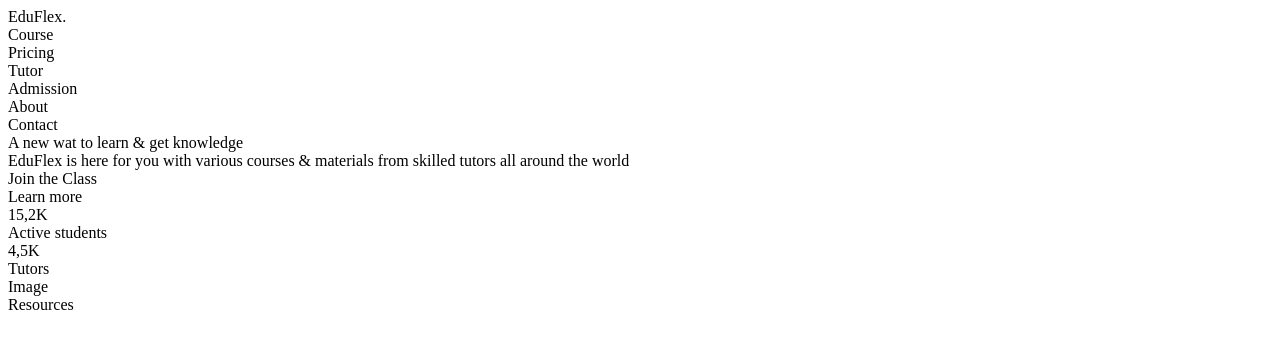
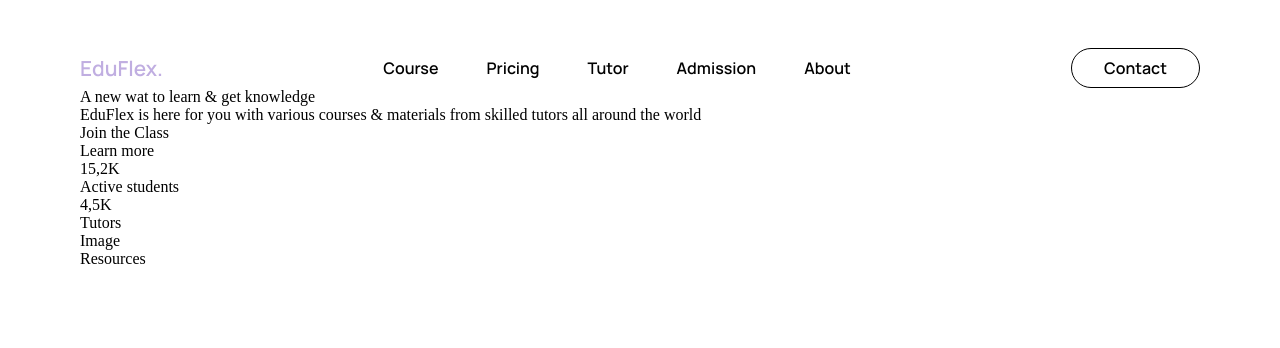
Before and after one commit to AbdelrahmanElhosiny/CSS-Training, a React (Vite) app: page / in a window 1280 px wide. Shown: the top 348 px of the page. Built offline with nearby package versions, Linux system fonts and the light colour scheme.

Commit message:
style navbar

```diff
--- a/src/App.css
+++ b/src/App.css
@@ -0,0 +1,6 @@
+body {
+  height: 100%;
+  width: 100%;
+  padding: 0;
+  margin: 0;
+}
--- a/src/App.tsx
+++ b/src/App.tsx
@@ -1,5 +1,7 @@
 import styled from "@emotion/styled";
+import fonts from "./styles/fonts";
 import "./App.css";
+import color from "./styles/colors";
 
 function App() {
   return (
@@ -47,6 +49,36 @@ function App() {
   );
 }
 
-const Holder = styled.div``;
+const Holder = styled.div`
+  margin-top: 3em;
+  margin-inline: 5em;
+
+  .navbar {
+    display: flex;
+    justify-content: space-between;
+    align-items: center;
+    ${fonts.Primary}
+
+    .logo {
+      color: ${color.purple};
+      font-size: 1.3em;
+    }
+
+    .center-buttons {
+      display: flex;
+      justify-content: center;
+      gap: 3em;
+
+      .center-button {
+      }
+    }
+
+    .end-button {
+      border: 0.1em solid;
+      border-radius: 2em;
+      padding: 0.5em 2em;
+    }
+  }
+`;
 
 export default App;
--- a/src/index.css
+++ b/src/index.css
@@ -0,0 +1,9 @@
+@font-face {
+  font-family: "primary";
+  src: url(/src/assets/Fonts/primary.ttf);
+}
+
+@font-face {
+  font-family: "secondary";
+  src: url(/src/assets/Fonts/secondary.woff);
+}
--- /dev/null
+++ b/src/styles/colors.ts
@@ -0,0 +1,6 @@
+const color = {
+  purple: "#C0AEE1",
+  mint: "#8DA87B",
+};
+
+export default color;
--- /dev/null
+++ b/src/styles/fonts.ts
@@ -0,0 +1,12 @@
+import { css } from "@emotion/react";
+
+const fonts = {
+  Primary: css`
+    font-family: "primary";
+  `,
+  Secondary: css`
+    font-family: "secondary";
+  `,
+};
+
+export default fonts;
```
Also changed, not shown: src/assets/Fonts/primary.ttf (added), src/assets/Fonts/secondary.woff (added).
